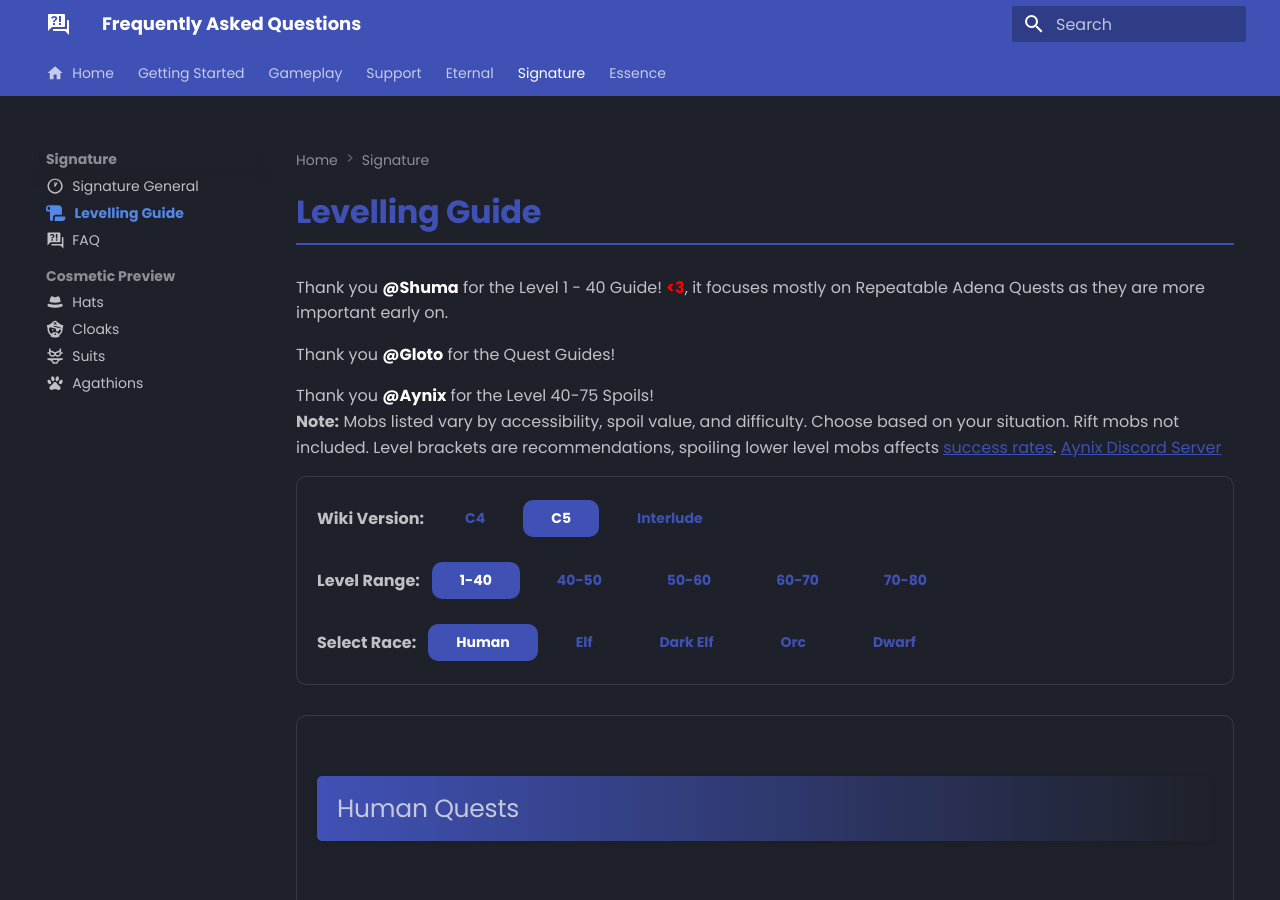
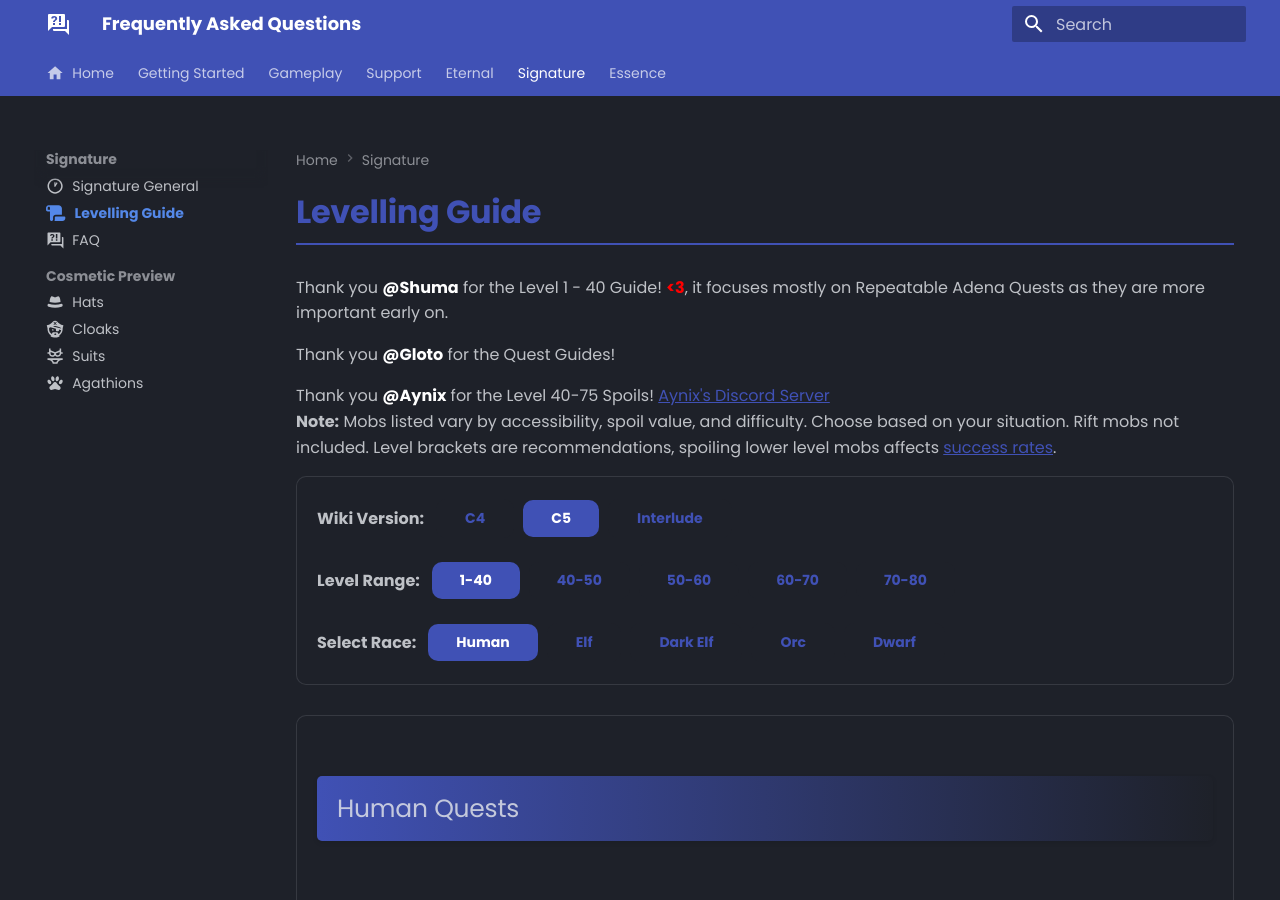
Before and after one commit to tab1-web/faq, an MkDocs documentation site: the page built from docs/signature/quests.md, in a window 1280 px wide and 900 px high. Built offline with MkDocs 1.6.1 and Material for MkDocs 9.7.7, drawn with Linux system fonts in a browser that asks for light colours; some web fonts are replaced.

Commit message:
adjusting discord invite link

```diff
--- a/docs/signature/quests.md
+++ b/docs/signature/quests.md
@@ -14,7 +14,7 @@ Thank you **@Shuma**{style="color:white;"} for the Level 1 - 40 Guide! **<3**{st
 
 Thank you **@Gloto**{style="color:white";} for the Quest Guides!
 
-Thank you **@Aynix**{style="color:white;"} for the Level 40-75 Spoils! <br> <strong>Note:</strong> Mobs listed vary by accessibility, spoil value, and difficulty. Choose based on your situation. Rift mobs not included. Level brackets are recommendations, spoiling lower level mobs affects [success rates](/faq/gameplay/monsters/#character-mob-level-difference-penalties). [Aynix Discord Server](https://discord.gg/Rcqv9UMb82)
+Thank you **@Aynix**{style="color:white;"} for the Level 40-75 Spoils! [Aynix's Discord Server](https://discord.gg/Rcqv9UMb82) <br> <strong>Note:</strong> Mobs listed vary by accessibility, spoil value, and difficulty. Choose based on your situation. Rift mobs not included. Level brackets are recommendations, spoiling lower level mobs affects [success rates](/faq/gameplay/monsters/#character-mob-level-difference-penalties).
 
 <div class="quest-guide-controls">
     <div class="version-selector">
```
